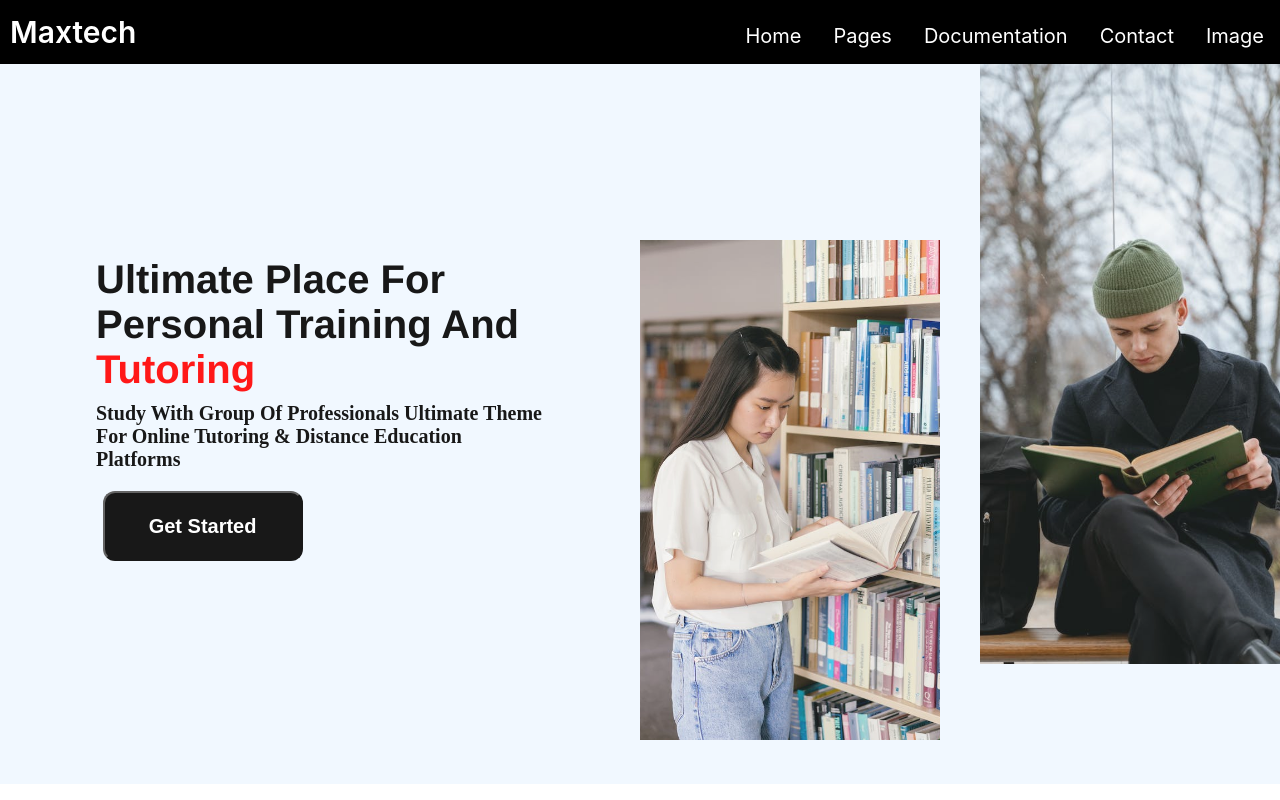
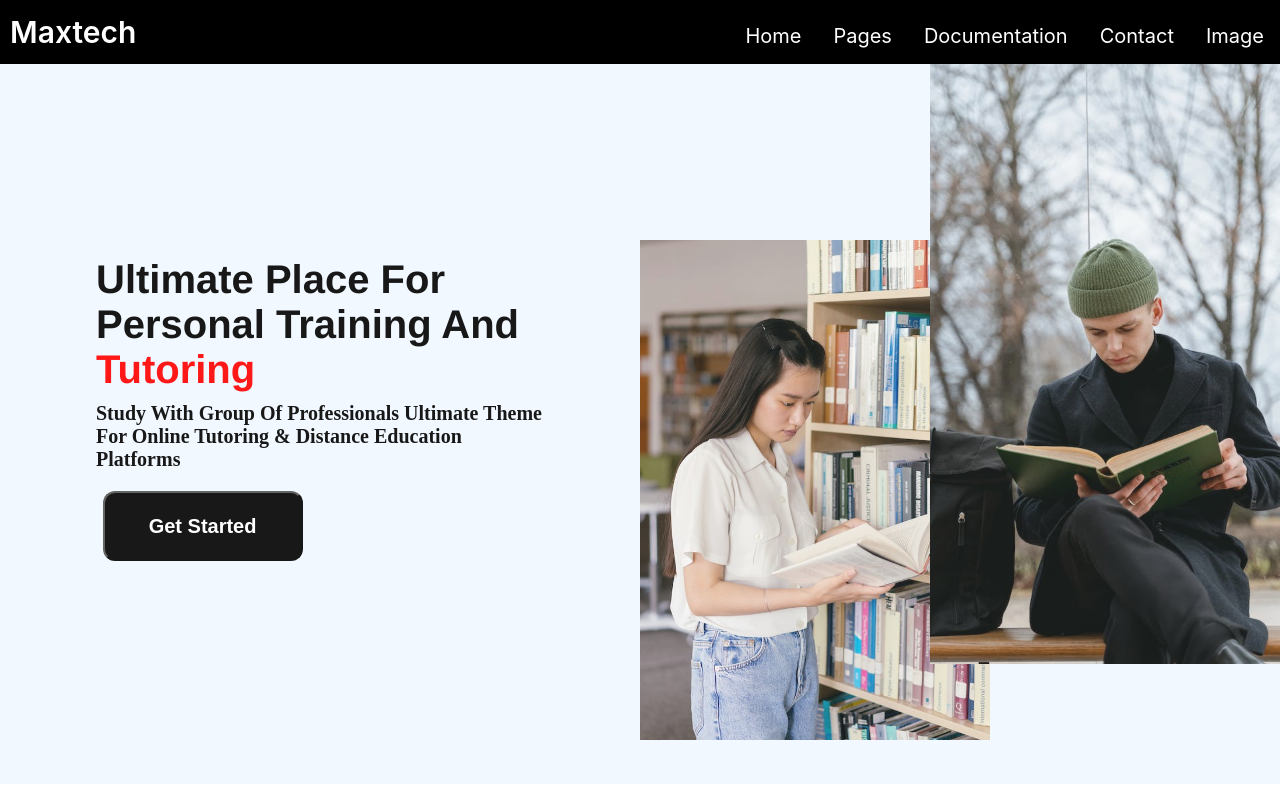
Before and after one commit to 277pawan/Maxtech, a React (Create React App) app: page / in a window 1280 px wide. Shown: the top 800 px of the page. Built offline with nearby package versions, Linux system fonts and the light colour scheme; a web font is replaced by a local one.

Commit message:
thinkaqwe

```diff
--- a/src/Components/Header/Header.css
+++ b/src/Components/Header/Header.css
@@ -76,7 +76,7 @@
 }
 .boy{
     height: 600px;
-    width: 300px;
+    width: 350px;
     position: absolute;
     right: 0%;
     top: -100%;
@@ -84,7 +84,7 @@
 }
 .girl{
     height: 500px;
-    width: 300px;
+    width: 350px;
     position: absolute;
     top:100%;
     object-fit: cover;
```
